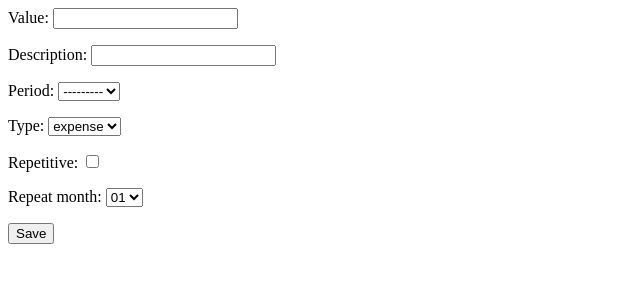
After one commit to retarf/budget, a Django app: page /budget/entry/create/ in a window 1280 px wide. The commit adds this page. Shown: the top 300 px of the page, without its empty margins (0-640 px from the left). Run offline with Django 3.2, Linux system fonts and the light colour scheme; data that the repository does not hold is empty.

Commit message:
Entry view added.

```diff
--- a/budget/models.py
+++ b/budget/models.py
@@ -8,6 +8,22 @@ PERIOD_RE = r"\d{4}-[0-1]\d"
 
 
 period_validator = RegexValidator(regex=re.compile(PERIOD_RE))
+
+
+MONTHS = (
+    ('01', '01'),
+    ('02', '02'),
+    ('03', '03'),
+    ('04', '04'),
+    ('05', '05'),
+    ('06', '06'),
+    ('07', '07'),
+    ('08', '08'),
+    ('09', '09'),
+    ('10', '10'),
+    ('11', '11'),
+    ('12', '12'),
+)
 
 
 class Period(models.Model):
@@ -29,7 +45,7 @@ class BaseEntry(models.Model):
         abstract = True
 
 
-class PlannedEntry(BaseEntry):
+class Entry(BaseEntry):
     INCOME = 'in'
     EXPENSE = 'ex'
     CHOICES = [
@@ -38,13 +54,10 @@ class PlannedEntry(BaseEntry):
     ]
     description = models.CharField(max_length=120)
     period = models.ForeignKey('Period', on_delete=models.CASCADE)
-    type = models.CharField(choices=CHOICES, default=EXPENSE)
+    type = models.CharField(max_length=2, choices=CHOICES, default=EXPENSE)
     repetitive = models.BooleanField()
-    repeat_month = models.DateField()
-
-    class Meta:
-        abstract = True
+    repeat_month = models.CharField(max_length=2, choices=MONTHS, default=MONTHS[0][0])
 
 
-class RealEntry(BaseEntry):
-    planned = models.ForeignKey('PlannedEntry', on_delete=models.CASCADE)
+class Flow(BaseEntry):
+    entry = models.ForeignKey('Entry', on_delete=models.CASCADE)
--- /dev/null
+++ b/budget/templates/budget/entry_form.html
@@ -0,0 +1,4 @@
+<form method="post">{% csrf_token %}
+    {{ form.as_p }}
+    <input type="submit" value="Save">
+</form>
--- a/budget/urls.py
+++ b/budget/urls.py
@@ -4,10 +4,10 @@ from budget.views import (
     PeriodCreateView,
     PeriodDetailView,
     PeriodDeleteView,
-    # PlannedListView,
-    # PlannedCreateView,
-    # PlannedDetailView,
-    # PlannedDeleteView,
+    EntryListView,
+    EntryCreateView,
+    EntryDetailView,
+    EntryDeleteView,
 )
 
 urlpatterns = []
@@ -21,10 +21,10 @@ urlpatterns.extend([
     path('period/<int:pk>/delete/', PeriodDeleteView.as_view(), name='period-delete'),
 ])
 
-# Planned
-# urlpatterns.extend([
-#     path('period/<int:pk>/planned/', PlannedListView.as_view(), name='planned-list'),
-#     path('period/<int:pk>/planned/<int:pk>/', PlannedDetailView.as_view(), name='planned-detail'),
-#     path('period/<int:pk>/planned/create/', PlannedCreateView.as_view(), name='planned-create'),
-#     path('period/<int:pk>/planned/<int:pk>/delete/', PlannedDeleteView.as_view(), name='period-delete'),
-# ])
+# Entry
+urlpatterns.extend([
+    path('entry/', EntryListView.as_view(), name='entry-list'),
+    path('entry/<int:pk>/', EntryDetailView.as_view(), name='entry-detail'),
+    path('entry/create/', EntryCreateView.as_view(), name='entry-create'),
+    path('entry/<int:pk>/delete/', EntryDeleteView.as_view(), name='entry-delete'),
+])
--- a/budget/views.py
+++ b/budget/views.py
@@ -1,12 +1,8 @@
 from typing import Type
-
-from django.shortcuts import render
-
-# Create your views here.
 
 from django.views.generic import ListView, DetailView, CreateView, DeleteView
 
-from budget.models import Period, PlannedEntry
+from budget.models import Period, Entry
 from django.urls import reverse_lazy
 from budget.forms import PeriodForm
 
@@ -33,23 +29,25 @@ class PeriodDeleteView(DeleteView):
     success_url = reverse_lazy('period-list')
 
 
-class PlannedEntryListView(ListView):
-    model: Type[Period] = PlannedEntry
+class EntryListView(ListView):
+    model: Type[Period] = Entry
 
 
-class PlannedEntryDetailView(DetailView):
-    model: Type[Period] = PlannedEntry
+class EntryDetailView(DetailView):
+    model: Type[Period] = Entry
 
 
-class PlannedEntryCreateView(CreateView):
-    model: Type[Period] = PlannedEntry
+class EntryCreateView(CreateView):
+    model: Type[Period] = Entry
     fields = '__all__'
+    success_url = reverse_lazy('entry-list')
 
 
-class PlannedEntryUpdateView(DetailView):
-    model: Type[Period] = PlannedEntry
+class EntryUpdateView(DetailView):
+    model: Type[Period] = Entry
 
 
-class PlannedEntryDeleteView(DeleteView):
-    model: Type[Period] = PlannedEntry
-    success_url = reverse_lazy('planned-list')
+class EntryDeleteView(DeleteView):
+    model: Type[Period] = Entry
+    success_url = reverse_lazy('entry-list')
+#
```
Also changed, not shown: budget/forms.py (+8 -10 lines), budget/templates/budget/period_detail.html (+22 -0 lines), budget/migrations/0002_alter_period_name.py (deleted), budget/migrations/0002_auto_20211004_1801.py (added).
